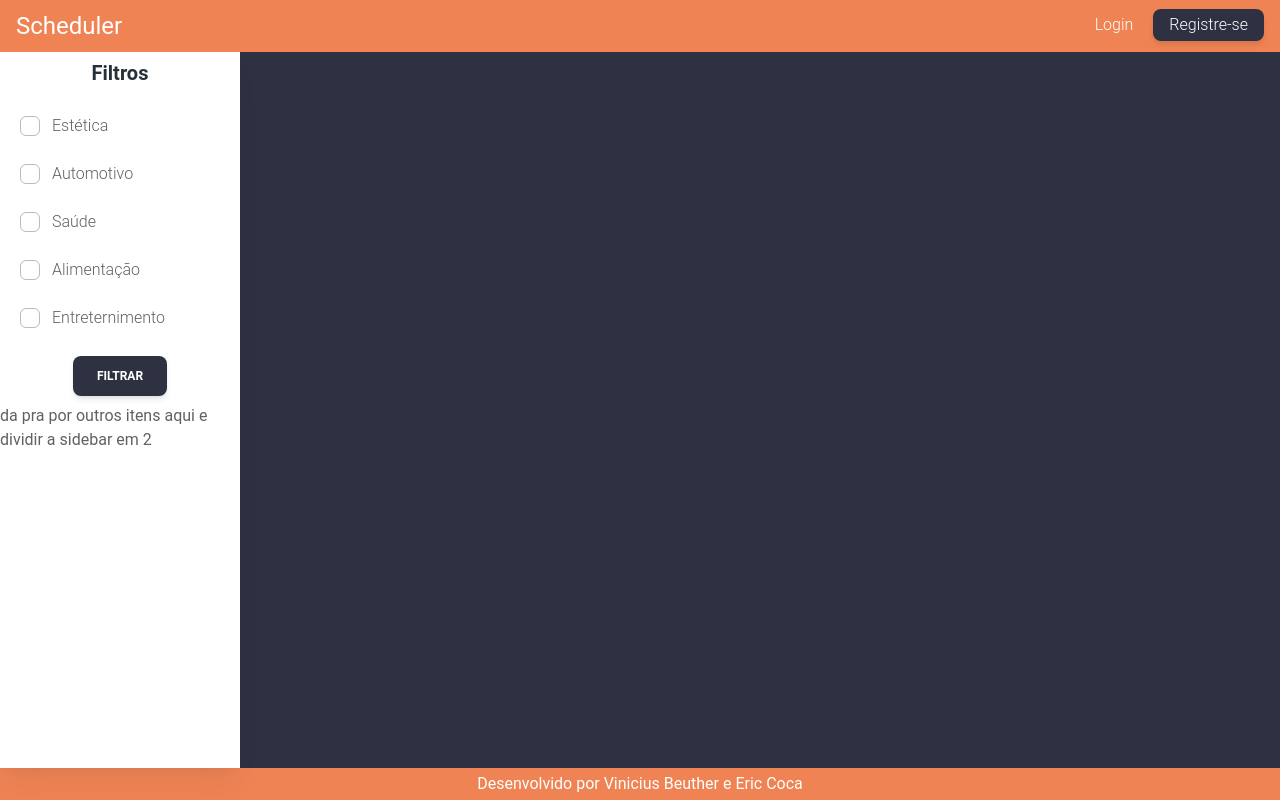
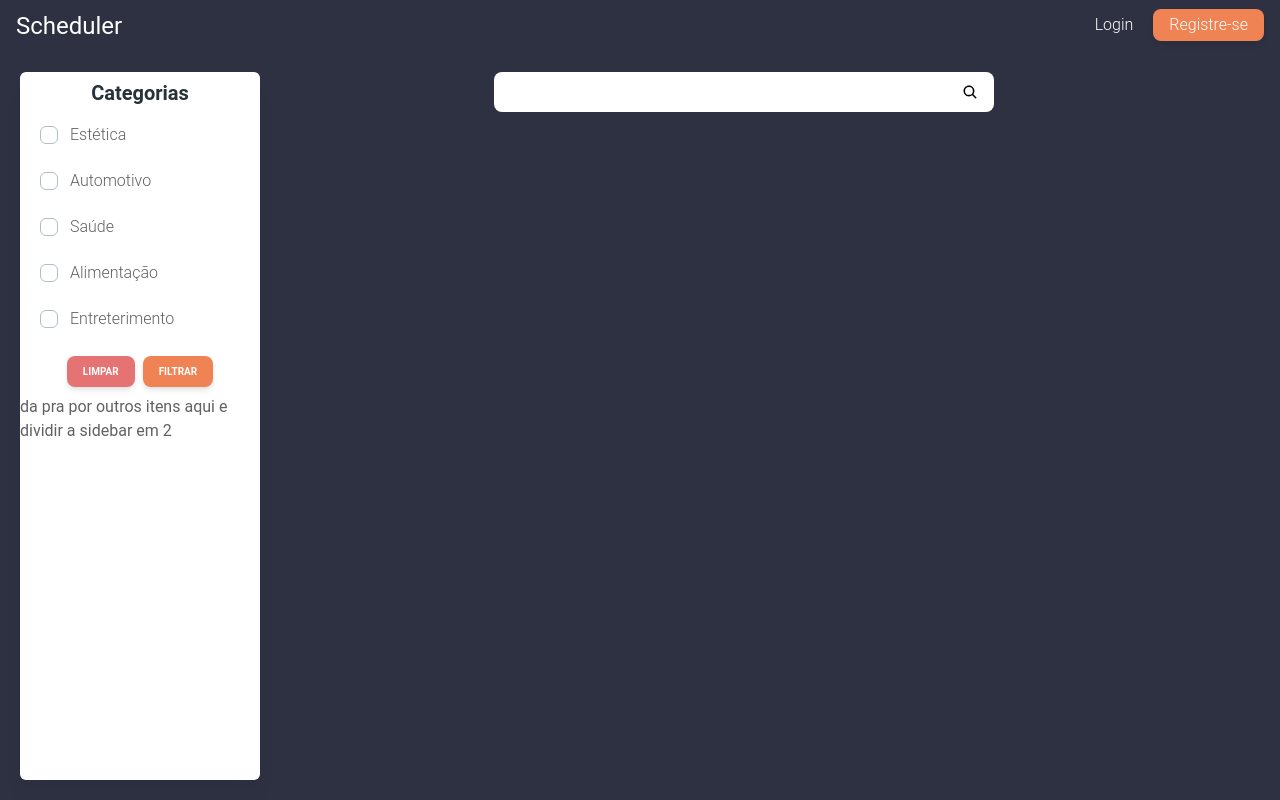
Before and after one commit to ViniciusBeuther/Barber_Scheduler, a React (Vite) app: page /homeScreen in a window 1280 px wide. Built offline with nearby package versions, Linux system fonts and the light colour scheme.

Commit message:
Upd: Home Screen
Added a search bar and updated the style

```diff
--- a/src/components/Footer.jsx
+++ b/src/components/Footer.jsx
@@ -5,7 +5,7 @@
     <footer>
       <Typography
         variant="paragraph"
-        className="bg-customOrange-500 py-2 text-center font-normal leading-none text-white"
+        className="bg-customBlue-500 py-2 text-center font-normal leading-none text-white"
       >
         Desenvolvido por Vinicius Beuther e Eric Coca
       </Typography>
--- a/src/components/Header.jsx
+++ b/src/components/Header.jsx
@@ -4,7 +4,7 @@
 function Header() {
   return (
     <section>
-      <nav className="bg-customOrange-500 px-4 py-1">
+      <nav className="bg-customBlue-500 px-4 py-1">
         <div className="flex  justify-between">
           <Link to={"/homeScreen"}>
             <Typography className="cursor-pointer py-1.5 text-2xl font-normal text-white">
@@ -23,7 +23,7 @@
                   </Typography>
                 </Link>
               </Button>
-              <Button size="sm" className=" bg-customBlue-500">
+              <Button size="sm" className=" bg-customOrange-500 hover:bg-orange-700">
                 <Link to={"/register"}>
                   <Typography
                     variant="paragraph"
--- /dev/null
+++ b/src/components/SearchBar.jsx
@@ -0,0 +1,15 @@
+import { IoSearch } from "react-icons/io5";
+
+const SearchBar = () => {
+    return(
+        <div className="flex w-full justify-center">
+            <input type="text" className="p-2 rounded-lg outline-none text-[16px] text-customBlue-500 w-[50%]" />
+
+            <button className="relative bg-white p-2 rounded-lg right-10">
+                <IoSearch />
+            </button>
+        </div>
+    )
+};
+
+export default SearchBar;
--- a/src/components/Sidebar.jsx
+++ b/src/components/Sidebar.jsx
@@ -8,25 +8,24 @@
 
 function Sidebar() {
   return (
-    <Card className="flex w-60 items-center rounded-none shadow-xl shadow-customBlue-500/5">
+    <Card className="flex w-60 items-center rounded-md shadow-xl shadow-customBlue-500/5">
       <div className="p-2">
-        <Typography variant="h5" color="blue-gray">
-          Filtros
+        <Typography variant="h5" className="mb-[-10px]" color="blue-gray">
+          Categorias
         </Typography>
       </div>
+
       <List>
-        <Checkbox id="aestheticField" label="Estética" ripple={true} />
-        <Checkbox id="autosField" label="Automotivo" ripple={true} />
-        <Checkbox id="healthcareField" label="Saúde" ripple={true} />
-        <Checkbox id="foodField" label="Alimentação" ripple={true} />
-        <Checkbox
-          id="entertainmentField"
-          label="Entreternimento"
-          ripple={true}
-        />
+        <Checkbox id="aestheticField" label="Estética" ripple={true} className="w-[18px] h-[18px]" color="orange" />
+        <Checkbox id="autosField" label="Automotivo" ripple={true} className="w-[18px] h-[18px]" color="orange" />
+        <Checkbox id="healthcareField" label="Saúde" ripple={true} className="w-[18px] h-[18px]" color="orange" />
+        <Checkbox id="foodField" label="Alimentação" ripple={true} className="w-[18px] h-[18px]" color="orange" />
+        <Checkbox id="entertainmentField" label="Entreterimento" ripple={true} className="w-[18px] h-[18px]" color="orange" />
       </List>
-      <div className="flex justify-center p-2">
-        <Button className="bg-customBlue-500">Filtrar</Button>
+
+      <div className="flex justify-center p-2 gap-2">
+        <Button className="bg-red-300 text-[10px]" size="sm">Limpar</Button>
+        <Button className="bg-customOrange-500 text-[10px]" size="sm">Filtrar</Button>
       </div>
 
       <h2>da pra por outros itens aqui e dividir a sidebar em 2</h2>
--- a/src/components/Table.jsx
+++ b/src/components/Table.jsx
@@ -19,7 +19,6 @@
             *
             )
         `)
-
         setData(data)
     }
 
--- a/src/pages/HomeScreen.jsx
+++ b/src/pages/HomeScreen.jsx
@@ -1,14 +1,18 @@
 import Footer from "../components/Footer";
 import Header from "../components/Header";
+import SearchBar from "../components/SearchBar";
 import Sidebar from "../components/Sidebar";
 const HomeScreen = () => {
   return (
-    <section className="flex h-screen flex-col bg-customBlue-500">
+    <section className="flex h-screen flex-col bg-customBlue-500 w-full">
       <Header />
-      <main className="flex flex-1">
+      <main className="flex flex-1 m-5">
         <Sidebar />
+        <section className="w-full">
+          <SearchBar />
+        </section>
       </main>
-      <Footer />
+      {/*<Footer />*/}
     </section>
   );
 };
```
